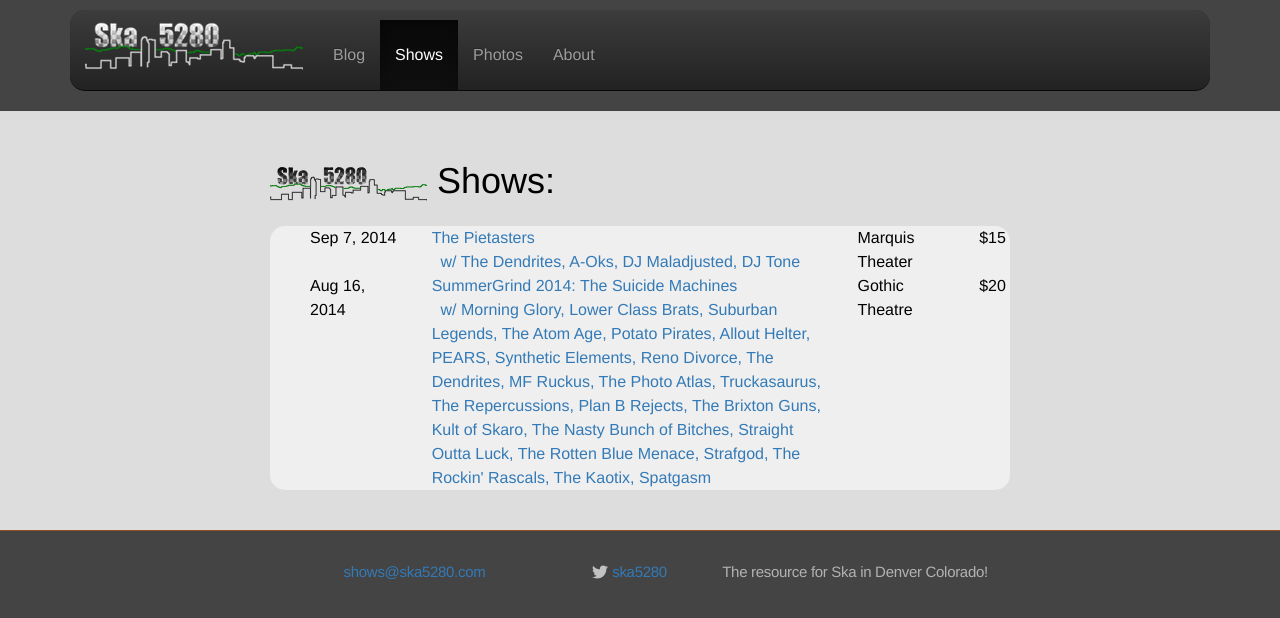
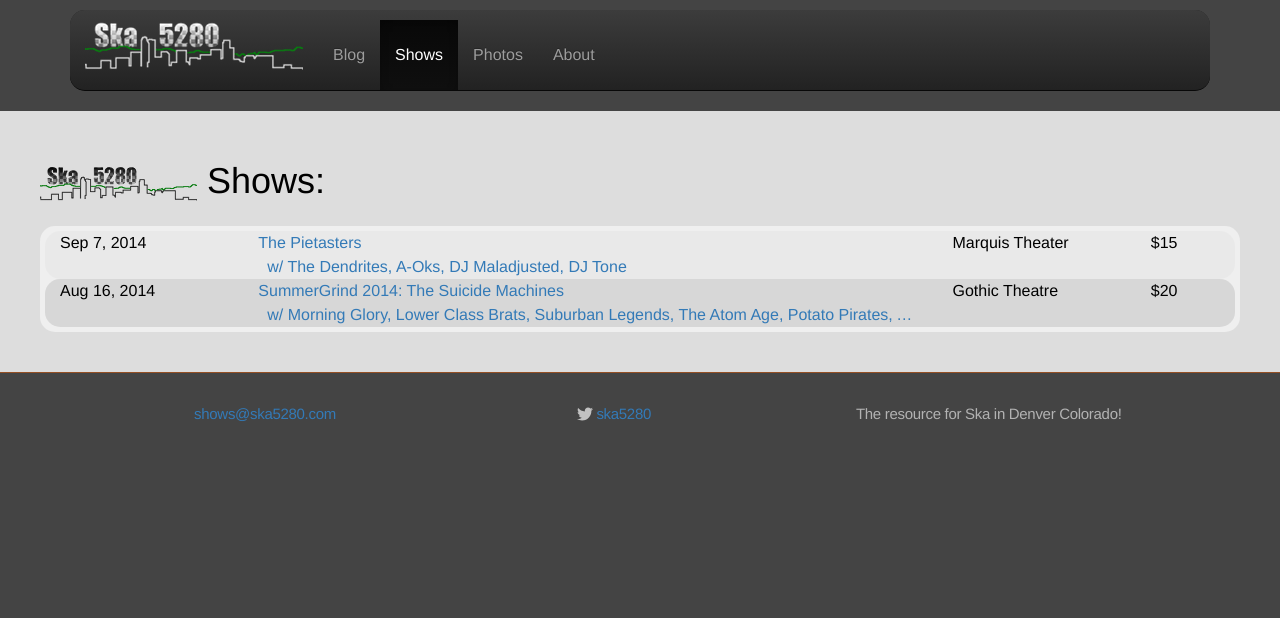
Before and after one commit to ska5280/website, a Jekyll site: the page built from shows.md, in a window 1280 px wide. Shown: the top 618 px of the page. Built offline with Jekyll 4.4.1, drawn with Linux system fonts in a browser that asks for light colours; nearby versions of some CDN libraries.

Commit message:
Clean up shows

```diff
--- a/css/main.css
+++ b/css/main.css
@@ -31,14 +31,49 @@
 .wrap:after { content:""; display:table; }
 .wrap:after { clear: both; }
 .wrap {
-  max-width: 800px;
-  padding: 0 30px;
+  padding: 0 40px;
   margin: 0 auto;
   zoom: 1;
 }
 
 /* Layout Styles */
 /* ----------------------------------------------------------*/
+.show-image {
+  max-width: 100%;
+}
+
+.show-list {
+  padding-top: 5px;
+  padding-bottom: 5px;
+}
+
+.show-list-row {
+  margin-right: 5px;
+  border-radius: 15px;
+  margin-left: -35px;
+}
+.show-list-row:nth-child(odd) {
+  background-color: rgb(232,232,232);
+  background-color: rgba(0,0,0,.025);
+}
+.show-list-row:nth-child(odd):hover {
+  background-color: rgba(0,0,0,.15);
+  background-color: rgb(202,202,202);
+}
+.show-list-row:nth-child(even) {
+  background-color: rgb(214,214,214);
+  background-color: rgba(0,0,0,.1);
+}
+.show-list-row:nth-child(even):hover {
+  background-color: rgb(202,202,202);
+  background-color: rgba(0,0,0,.15);
+}
+#truncate {
+  white-space: nowrap;
+  overflow: hidden;
+  text-overflow: ellipsis;
+}
+
 .navbar-brand,
 .navbar-nav li a {
     line-height: 70px;
```
